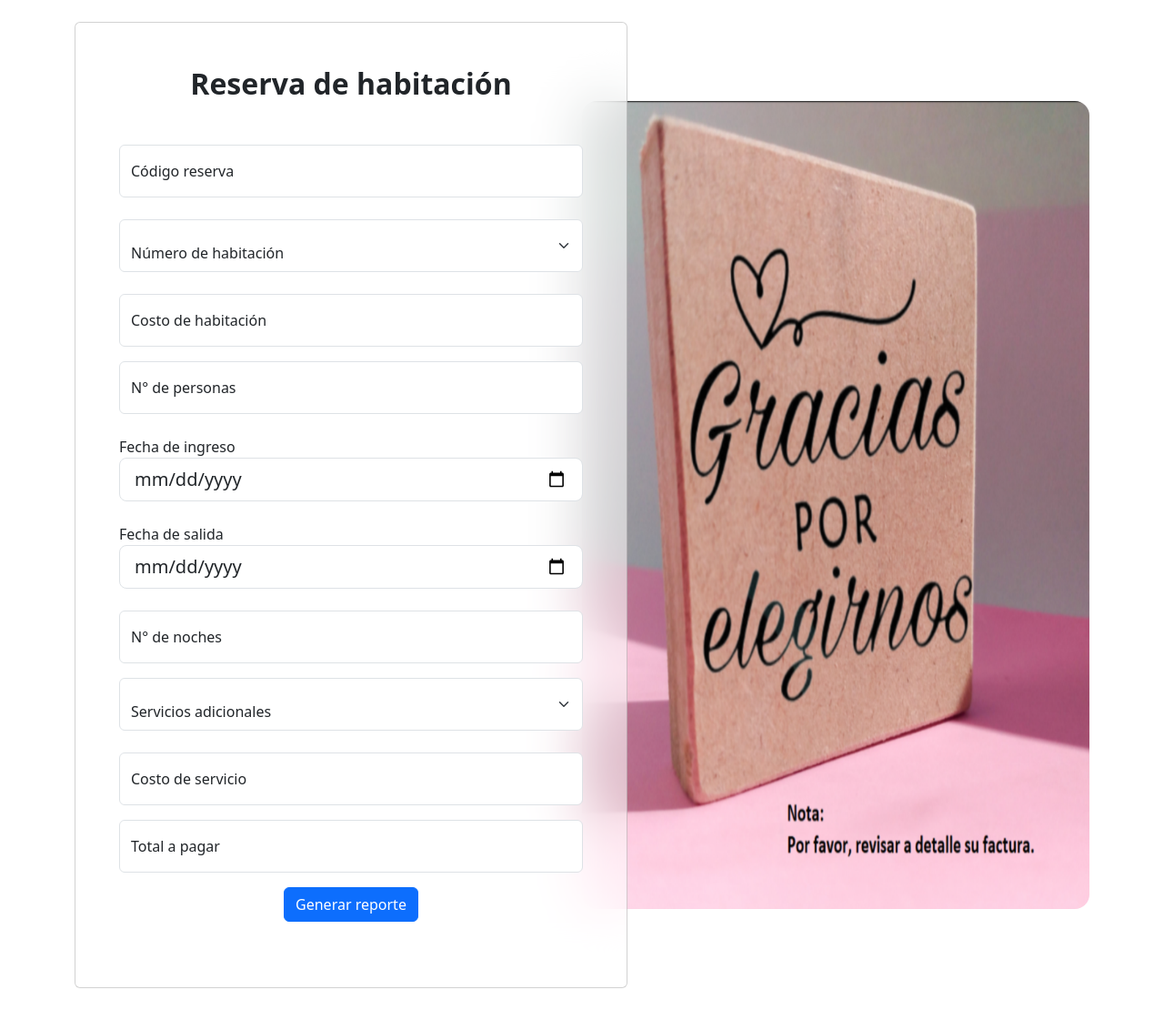
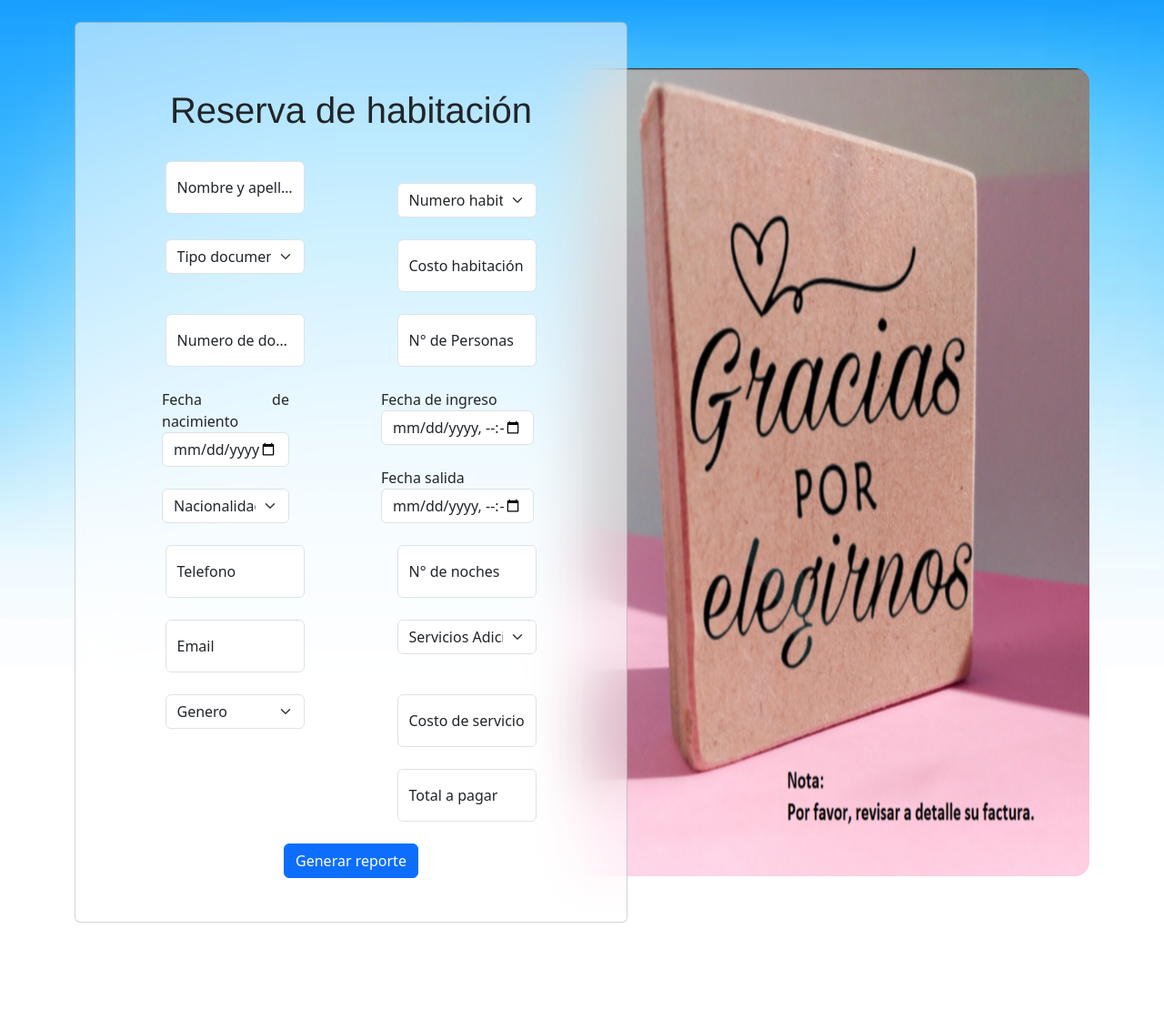
Before and after one commit to Yese-08/Hotel, a PHP site: page /html/Reserva_cliente.html in a window 1280 px wide. Shown: the whole page at 91% size. After the commit the page ends 1014 px from the top, so only its background shows below. Run offline with PHP 8.4, Linux system fonts and the light colour scheme.

Commit message:
Agregando Reg_Reserva.php

```diff
--- a/html/Reserva_cliente.html
+++ b/html/Reserva_cliente.html
@@ -37,60 +37,180 @@
               backdrop-filter: blur(30px);
               ">
             <div class="card-body p-5 shadow-5 text-center">
-              <h2 class="fw-bold mb-5">Reserva de habitación</h2>
-              <form>
-                <!-- 2 column grid layout with text inputs for the first and last names -->
-                    <div class="form-floating mb-3">
-                        <input type="text" class="form-control" id="floatingInput" placeholder="Codigo reserva" required>
-                        <label for="floatingInput">Código reserva</label>
+              <body style="background-image: url(../assets/img/fondo1.jpg); background-repeat: no-repeat;  background-size: cover; ">
+                <div class="container" >
                     <br>
-                    <select class="form-select" aria-label="Default select example" required>
-                        <option selected>Número de habitación</option>
-                      </select>
-                    <br>
-                    <div class="form-floating mb-3">
-                        <input type="text" class="form-control" id="costohab" name="costohab" placeholder="Costo de habitación" required>
-                        <label for="floatingInput">Costo de habitación</label>
+                    <h1 style="font-family: 'Franklin Gothic Medium', 'Arial Narrow', Arial, sans-serif;">Reserva de habitación</h1><br>
+
+                        <div class="panel panel-primary" >
+
+                            <div class="panel-body" >
+                                <form action="../php/Reg_Reserva.php" method="post">
+
+                                    <div class="row" >
+                                        <div class="col">
+                                          <div class="form-floating col-md-7 col-lg-8" style="margin: 0 auto;">
+                                            <input class="form-control" name="NomApe" id="NomApe" placeholder="Nombre y apellido" name="NomApe" required/>
+                                            <label for="NomApe">Nombre y apellido</label><br>
                                         </div>
-                    <div class="form-floating mb-3" >
-                        <input type="text" class="form-control" id="numPer" name="numPer" placeholder="Número de personas" required>
-                        <label for="floatingInput">N° de personas</label>
-                    <br>
-                        <div class="form-outline mb-4 text-lg-start">
-                          <label for="">Fecha de ingreso</label>
-                          <input type="date" id="fechaIngreso" name ="fechaIngreso" class="form-control form-control-lg" placeholder="Fecha de ingreso" required/>
+                                        </div>
+                                        <div class="col">
+                                            <div class="col-xs-4  col-md-7 col-lg-8" style="margin: 0 auto;" >
+                                                <br><select class="form-select" aria-label="Default select example" name="Nhabitacion" id="Nhabitacion">
+                                                    <option selected>Numero habitación</option>
+                                                    <option value="1">One</option>
+                                                    <option value="2">Two</option>
+                                                    <option value="3">Three</option>
+                                                </select> <br>
+                                            </div>
+                                        </div>
                                     </div>
 
-                        <div class="form-outline mb-4 text-lg-start">
-                          <label for="">Fecha de salida</label>
-                          <input type="date" id="fechaSalida" name="fechaSalida" class="form-control form-control-lg" placeholder="Fecha de salida" required/>
+                                    <div class="row">
+                                        <div class="col">
+                                          <div class="col-xs-4  col-md-7 col-lg-8"style="margin: 0 auto;"  >
+                                            <select class="form-select" aria-label="Default select example" name="Tdocumento" id ="Tdocumento"required>
+                                                <option selected>Tipo documento</option>
+                                                <option value="C.C">C.C</option>
+                                                <option value="T.I">T.I</option>
+                                                <option value="C.E">C.E</option>
+                                            </select>
+                                        </div>
+                                        </div>
+                                        <div class="col">
+                                            <div class="form-floating col-md-7 col-lg-8" style="margin: 0 auto;">
+                                                <input class="form-control" name="CostoH"  id="CostoH" placeholder="Costo habitación" required>
+                                                <label for="CostoH">Costo habitación</label><br>
+                                            </div>
+                                        </div>
+                                    </div>
+                                    <div class="row">
+                                        <div class="col">
+                                          <div class="form-floating col-md-7 col-lg-8" style="margin: 0 auto;">
+                                            <input class="form-control" name="NDocum" id="NDocum" placeholder="Numero de documento" required/>
+                                            <label for="NDocum">Numero de documento</label><br>
+                                        </div>
+                                        </div>
+                                        <div class="col">
+                                            <div class="form-floating col-md-7 col-lg-8" style="margin: 0 auto;">
+                                                <input class="form-control" name="Nperso"  id="Nperso" placeholder="N° de Personas" required>
+                                                <label for="NPerso">N° de Personas</label><br>
+                                            </div>
+                                        </div>
+                                    </div>
+                                    <div class="row">
+                                        <div class="col">
+                                          <div class="col-md-8" style="margin: 0 auto; text-align: justify;">
+                                            <label>Fecha de nacimiento</label>
+                                            <input class="form-control" name="FNacimiento" id="FNacimiento" type="date" placeholder="Fecha de nacimiento" required/>
+                                        </div>
+                                        </div>
+                                        <div class="col">
+                                            <div class="col-md-7 col-lg-8" style="margin: 0 auto; text-align: justify;">
+                                                <label>Fecha de ingreso</label>
+                                                <input class="form-control" name="FIngreso"  id="FIngreso" type="datetime-local" placeholder="Fecha ingreso" required>
+                                            </div>
+                                        </div>
+                                    </div>
+                                    <div class="row">
+                                        <div class="col">
+                                          <br>
+                                          <div class="col-xs-4  col-md-7 col-lg-8"style="margin: 0 auto;"  >
+                                            <select class="form-select" aria-label="Default select example" name ="nacionalidad" id="nacionalidad">
+                                                <option selected>Nacionalidad</option>
+                                                <option value="Colombia">Colombiana</option>
+                                                <option value="Ecuador">Ecuadotoriana</option>
+
+                                            </select>
+                                        </div>
+                                        </div>
+                                        <div class="col">
+                                            <div class="col-md-7 col-lg-8" style="margin: 0 auto; text-align: justify;">
+                                                <label>Fecha salida</label>
+                                                <br><input class="form-control" name="FSalida"  id="FSalida" type="datetime-local" placeholder="Fecha salida" required><br>
+                                            </div>
+                                        </div>
+                                    </div>
+                                    <div class="row">
+                                        <div class="col">
+                                          <div class="form-floating col-md-7 col-lg-8" style="margin: 0 auto;">
+                                            <input class="form-control" name="Telefono" id="Telefono" placeholder="Telefono" required/>
+                                            <label for="Telefono">Telefono</label><br>
+                                        </div>
+                                        </div>
+                                        <div class="col">
+                                            <div class="form-floating col-md-7 col-lg-8" style="margin: 0 auto;">
+                                                <input class="form-control" name="NNoches"  id="NNoches" placeholder="N° de noches" required>
+                                                <label for="NNoches">N° de noches</label><br>
+                                            </div>
+                                        </div>
+                                    </div>
+                                    <div class="row">
+                                        <div class="col">
+                                          <div class="form-floating col-md-7 col-lg-8" style="margin: 0 auto;">
+                                            <input class="form-control" name="Email" id="Email" placeholder="Email" required/>
+                                            <label for="Email">Email</label><br>
+                                        </div>
+                                        </div>
+                                        <div class="form-group col-md-6">
+                                            <div class="col-xs-4  col-md-7 col-lg-8"style="margin: 0 auto;" >
+                                                <select class="form-select" aria-label="Default select example" name="serviciosAd" id="serviciosAd">
+                                                <option selected>Servicios Adicionales</option>
+                                                <option value="Picsina">Picsina</option>
+                                                <option value="Restaurante">Restaurante</option>
+                                                <option value="Gimnacio">Gimnacio</option>
+                                                </select>
+                                            </div>
+                                        </div>
+                                    </div>
+                                    <div class="row">
+                                        <div class="col">
+                                          <div class="col-xs-4  col-md-7 col-lg-8"style="margin: 0 auto;"  >
+                                            <select class="form-select" aria-label="Default select example" name="genero" id="genero">
+                                                <option selected>Genero</option>
+                                                <option value="Femenino">Femenino</option>
+                                                <option value="Masculino">Masculino</option>
+                                                <option value="otro">otro</option>
+                                            </select>
+                                        </div>
+                                        </div>
+                                        <div class="col">
+                                            <div class="form-floating col-md-7 col-lg-8" style="margin: 0 auto;">
+                                                <input class="form-control" name="CServicio"  id="CServicio"  placeholder="Costo de servicio" required>
+                                                <label for="CServicio">Costo de servicio</label><br>
+                                            </div>
+                                        </div>
+                                    </div>
+                                    <div class="row">
+                                        <div class="col">
+
+                                        </div>
+                                        <div class="col"  >
+                                            <div class="form-floating col-md-7 col-lg-8" style="margin: 0 auto;">
+                                                <input class="form-control"   name="TPagar"  id="TPagar" placeholder="Total a pagar" required>
+                                                <label for="TPagar">Total a pagar</label><br>
+                                            </div>
                                         </div>
 
                                     </div>
-                    <div class="form-floating mb-3">
-                      <input type="text" class="form-control" id="numnoches" name="numnoches" placeholder="numero de noches" required>
-                      <label for="floatingInput">N° de noches</label>
+
+                                    <div class="container text-center">
+                                        <div class="row">
+                                        <div class="col align-self-center">
+                                            <button type="submit" class="btn btn-primary">
+                                                Generar reporte
+                                            </button>
+
                                         </div>
-                    <select class="form-select" aria-label="Default select example" required>
-                      <option selected>Servicios adicionales</option>
-                    </select>
-                    <br>
-                    <div class="form-floating mb-3">
-                      <input type="text" class="form-control" id="costoSer" name="costoSer" placeholder="costo de servicio" required>
-                      <label for= "floatingInput">Costo de servicio</label>
-                  </div>
-                  <div class="form-floating mb-3">
-                    <input type="text" class="form-control" id="total" name="total" placeholder="Total a pagar" required>
-                    <label for="floatingInput">Total a pagar</label>
                                         </div>
                                     </div>
 
-                <!-- Submit button -->
-                <a type="submit" class="btn btn-primary btn-block mb-4" href="Factura.html">
-                  Generar reporte
-                </a>
+                                </form>
 
-              </form>
+                            </div>
+                        </div>
+
+                </div>
             </div>
           </div>
         </div>
--- a/html/registrar.html
+++ b/html/registrar.html
@@ -7,7 +7,6 @@
     <link rel="stylesheet" href="../css/bootstrap.min.css">
     <script src="../js/popper.min.js"></script>
     <script src="../js/bootstrap.bundle.min.js"></script>
-    <link rel="shortcut icon" href="../assets/img/log1.png" type="image/x-icon">
 </head>
 <body>
    <!-- Section: Design Block -->
@@ -74,7 +73,7 @@
                   </div>
                   <div class="form-outline mb-4">
                     <input type="email"  class="form-control form-control-lg" id="Email" name="Email"placeholder="Email" />
-                    <label for="Email">Email</label>
+
                   </div>
                   <select class="form-select" aria-label="Default select example" name="Genero" id="Genero">
                     <option value="">Genero</option>
```
Also changed, not shown: html/reserva_habitacion.html (+11 -17 lines), php/Reg_reserva.php (+5 -2 lines). Lines whose indentation alone changed are shown as unchanged.
